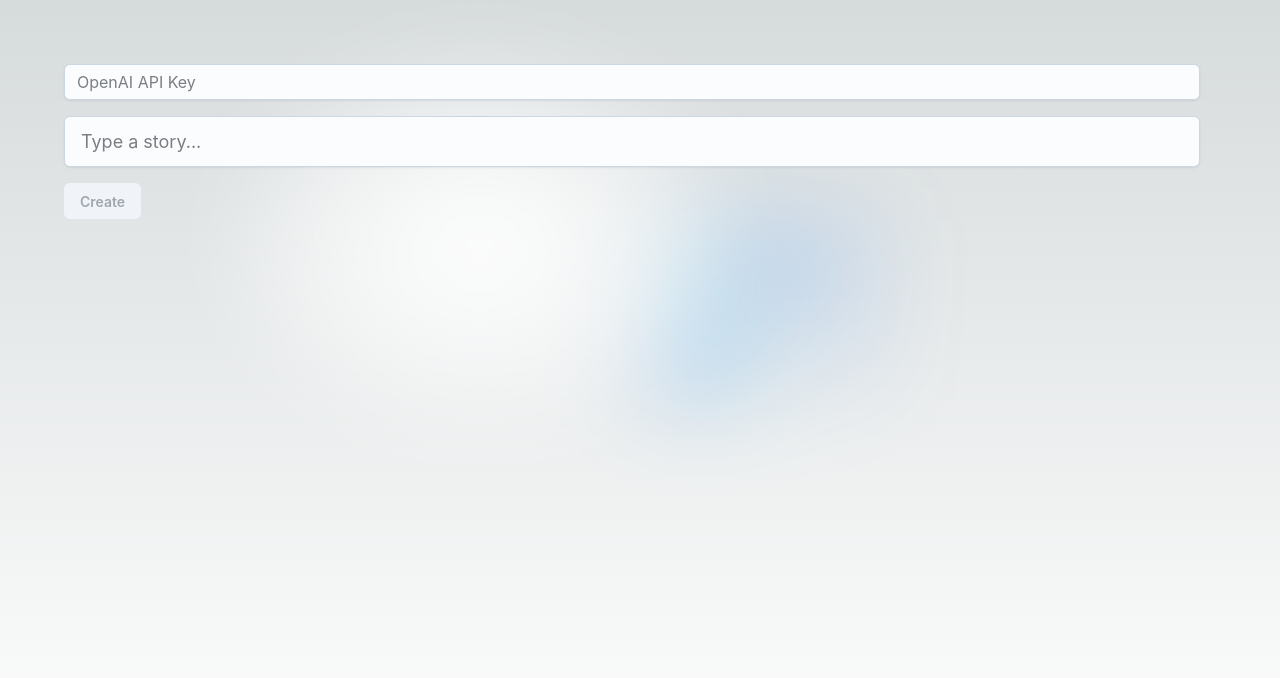
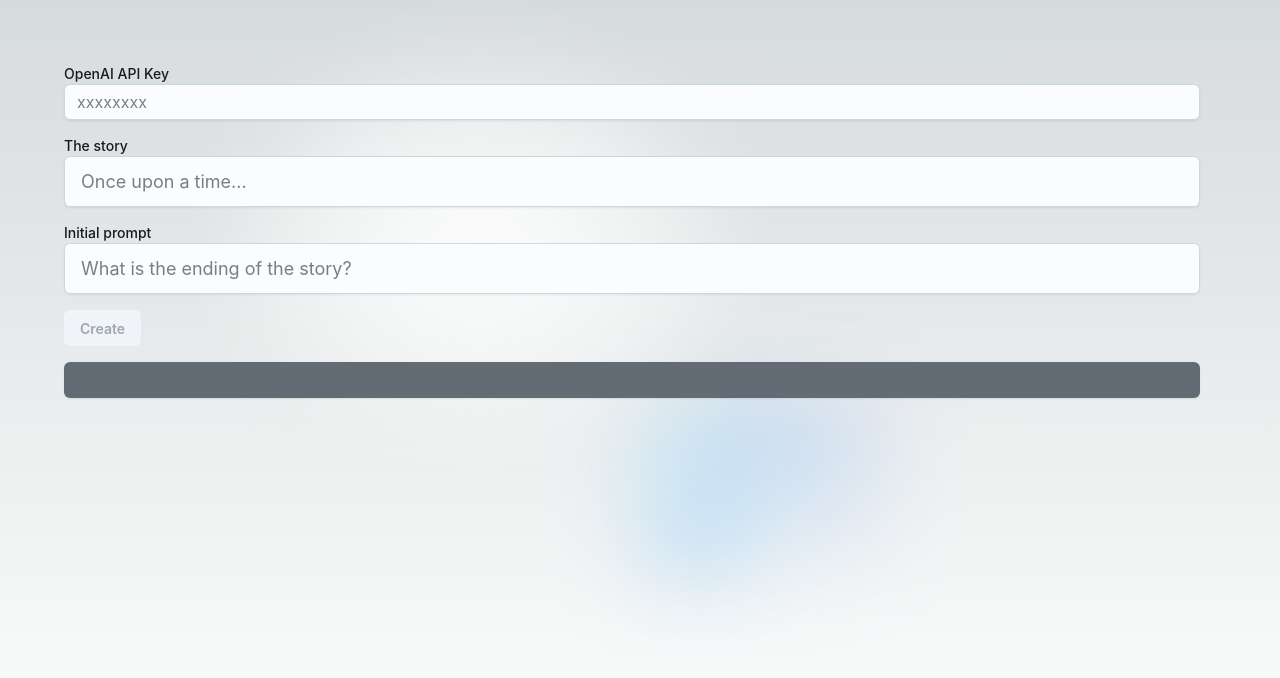
Before and after one commit to hlminh2000/gpt-causal-knowledge-graph, a Next.js app: page / in a window 1280 px wide. Shown: the top 678 px of the page. Built offline with nearby package versions, Linux system fonts and the light colour scheme.

Commit message:
some skeleton logic

```diff
--- a/package.json
+++ b/package.json
@@ -16,9 +16,11 @@
     "@types/node": "18.15.13",
     "@types/react": "18.0.37",
     "@types/react-dom": "18.0.11",
+    "@types/uuid": "^9.0.1",
     "next": "13.3.0",
     "react": "18.2.0",
     "react-dom": "18.2.0",
-    "typescript": "5.0.4"
+    "typescript": "5.0.4",
+    "uuid": "^9.0.0"
   }
 }
--- a/src/pages/index.tsx
+++ b/src/pages/index.tsx
@@ -1,31 +1,61 @@
 import Head from "next/head";
 import styles from "@/styles/Home.module.css";
 import Textarea from "@mui/joy/Textarea";
-import { Button, Container, Grid, Input } from "@mui/joy";
+import { Button, Container, FormLabel, Grid, Input } from "@mui/joy";
 import { useState } from "react";
+import { v4 as uuidV4 } from "uuid";
 
-type KnowledgeGraph = {
-  nodes: {
+type KnowledgeGraphNode = {
     id: string;
     text: string;
     embeddings: any;
-  }[];
+  }
+type KnowledgeGraph = {
+  nodes: KnowledgeGraphNode[];
   edges: {
-    cause: KnowledgeGraph["nodes"][0]["id"];
-    effect: KnowledgeGraph["nodes"][0]["id"];
+    cause: KnowledgeGraphNode["id"];
+    effect: KnowledgeGraphNode["id"];
   }[];
 };
 
+const isStory = async (storyText: string) => true
+
+const getEndingNode = async (
+  storyText: string,
+  initialPrompt: string
+): Promise<KnowledgeGraphNode> => ({
+  id: uuidV4(),
+  embeddings: [],
+  text: "",
+});
+
 export default function Home() {
+  const [openAiApiKey, setOpenAiApiKey] = useState<string>();
   const [storyText, setStoryText] = useState<string>();
-  const [openAiApiKey, setOpenAiApiKey] = useState<string>();
-  const [knowledgeGraph, setKnowledgeGraph] = useState<KnowledgeGraph>({
-    nodes: [],
-    edges: [],
-  });
+  const [initialPrompt, setInitialPrompt] = useState<string>();
+  const [knowledgeGraph, setKnowledgeGraph] = useState<
+    KnowledgeGraph | undefined
+  >(undefined);
 
-  const onSubmit = () => {
-    // todo
+  const createKnowledgeGraph = async (
+    storyText: string,
+    initialPrompt: string
+  ): Promise<KnowledgeGraph> => {
+    const knowledgeGraph: KnowledgeGraph = {
+      nodes: [],
+      edges: [],
+    };
+
+    if (!(await isStory(storyText)))
+      throw new Error("The text does not contain a story");
+
+    const endingNode = await getEndingNode(storyText, initialPrompt);
+    return knowledgeGraph;
+  };
+
+  const onSubmit = async () => {
+    if (storyText && initialPrompt)
+      setKnowledgeGraph(await createKnowledgeGraph(storyText, initialPrompt));
   };
 
   return (
@@ -40,27 +70,48 @@ export default function Home() {
         <Container className={styles.center}>
           <Grid container xs={12} spacing={2}>
             <Grid xs={12}>
+              <FormLabel>OpenAI API Key</FormLabel>
               <Input
-                placeholder="OpenAI API Key"
+                placeholder="xxxxxxxx"
                 type="password"
                 value={openAiApiKey}
                 onChange={(e) => setOpenAiApiKey(e.target.value)}
               />
             </Grid>
             <Grid xs={12}>
+              <FormLabel>The story</FormLabel>
               <Textarea
-                placeholder="Type a story..."
+                placeholder="Once upon a time..."
                 value={storyText}
                 onChange={(e) => setStoryText(e.target.value)}
                 size="lg"
                 sx={{ width: "100%" }}
               />
             </Grid>
-            <Grid>
-              <Button onClick={onSubmit} disabled={!storyText || !openAiApiKey}>
+            <Grid xs={12}>
+              <FormLabel>Initial prompt</FormLabel>
+              <Textarea
+                placeholder="What is the ending of the story?"
+                value={initialPrompt}
+                onChange={(e) => setInitialPrompt(e.target.value)}
+                size="lg"
+                sx={{ width: "100%" }}
+              />
+            </Grid>
+            <Grid xs={12}>
+              <Button
+                onClick={onSubmit}
+                disabled={!storyText || !openAiApiKey || !initialPrompt}
+              >
                 {" "}
                 Create{" "}
               </Button>
+            </Grid>
+            <Grid xs={12}>
+              <Textarea
+                variant="solid"
+                value={JSON.stringify(knowledgeGraph, null, 2)}
+              />
             </Grid>
           </Grid>
         </Container>
```
Also changed, not shown: 1 other file (tests, documents, lock files or other folders).
